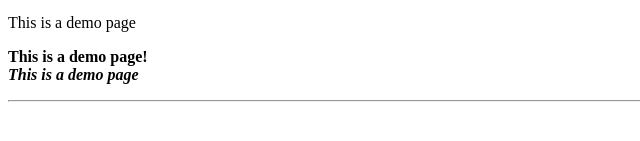
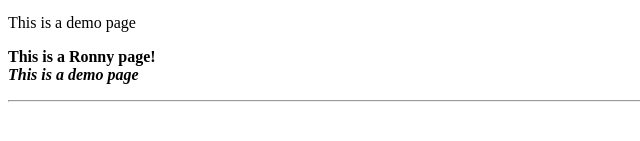
Before and after one commit to rohanhalasur/Code-Pipeline, a plain HTML site: page script/index.html in a window 1280 px wide. Shown: the part 207-348 px from the top of the page, 0-640 px from the left. Drawn offline with Linux system fonts and the light colour scheme.

Commit message:
Update index.html

```diff
--- a/script/index.html
+++ b/script/index.html
@@ -26,7 +26,7 @@ support@yourcompany.com</a>.
 
 <P> This is a demo page
 
-<P> <B>This is a demo page!</B>
+<P> <B>This is a Ronny page!</B>
 
 <BR> <B><I>This is a demo page</I></B>
 
```
